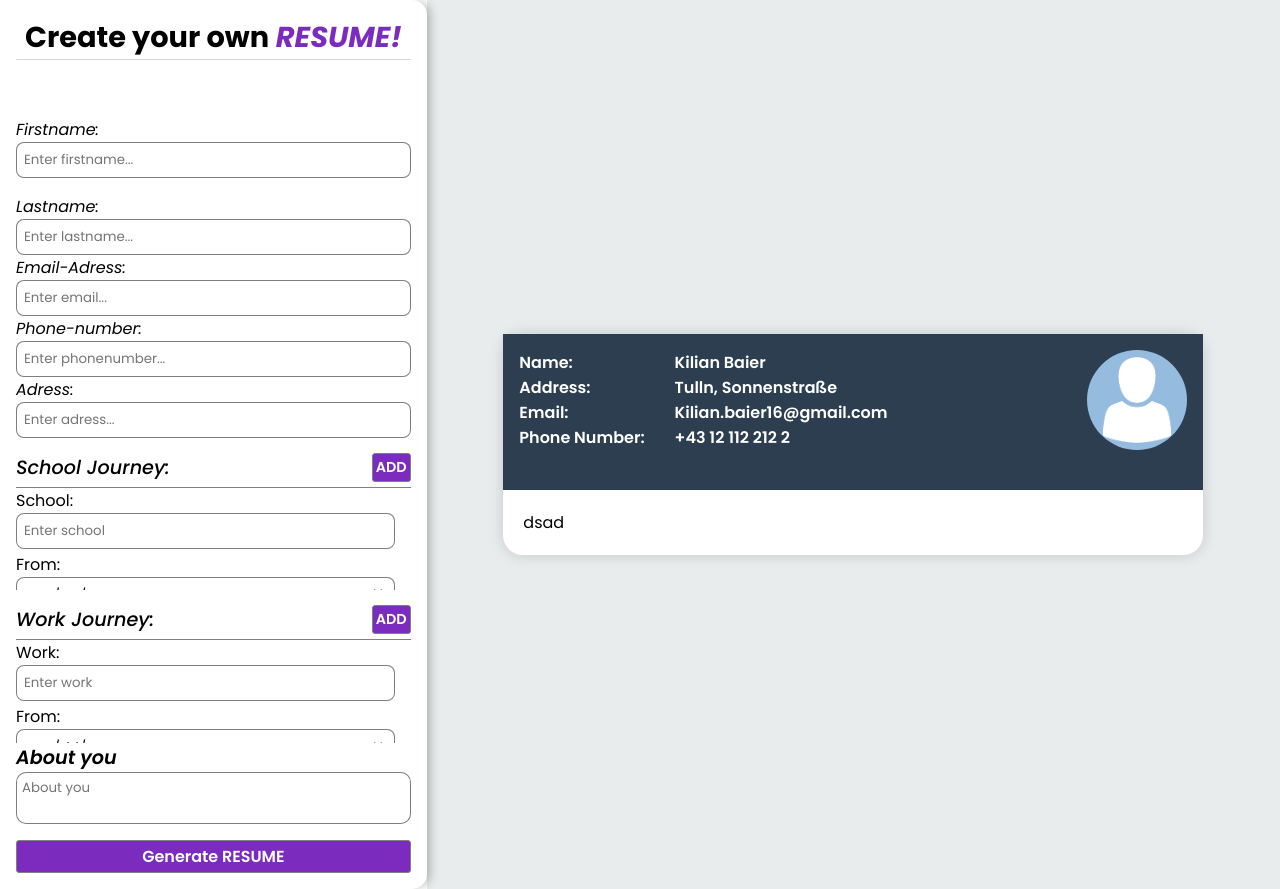
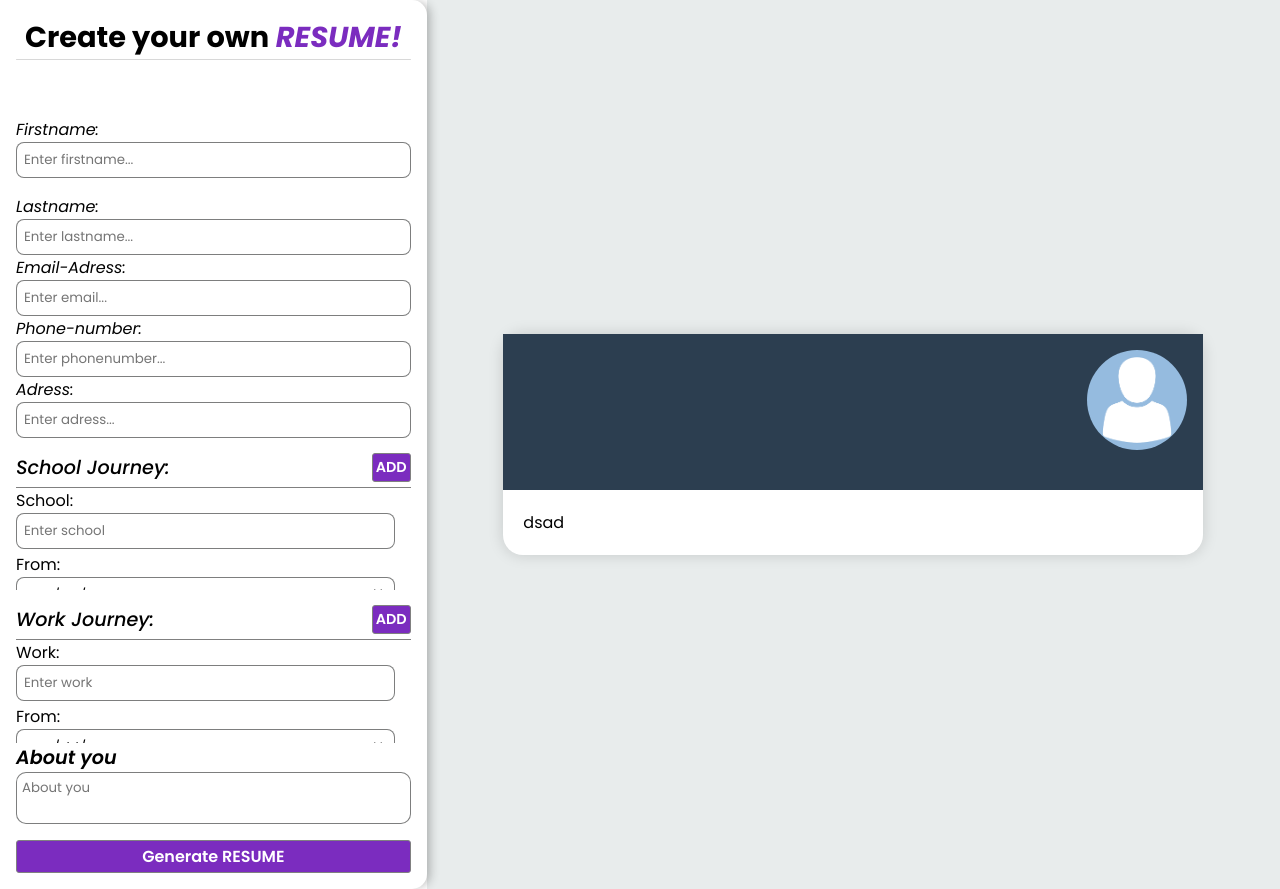
Before and after one commit to Kili196/CV-Generator, a React (Vite) app: page / in a window 1280 px wide. Built offline with nearby package versions, Linux system fonts and the light colour scheme.

Commit message:
added HeaderDetail props to Cv-Component

```diff
--- a/src/App.jsx
+++ b/src/App.jsx
@@ -30,7 +30,7 @@ function App() {
         isSumbitted={isSumbitted}
         setIsSubmitted={setIsSubmitted}
       />
-      <CvView />
+      <CvView user={user} />
     </div>
   );
 }
--- a/src/components/CvView.jsx
+++ b/src/components/CvView.jsx
@@ -1,11 +1,11 @@
 import HeaderDetails from "./HeaderDetails";
 
-const CvView = () => {
+const CvView = ({ user }) => {
   return (
     <div className="cv-view flex-center">
       <div className="cv-container">
         <header>
-          <HeaderDetails />
+          <HeaderDetails user={user} />
           <img src="/public/profile-picture-placeholder.png" />
         </header>
 
--- a/src/components/FormView.jsx
+++ b/src/components/FormView.jsx
@@ -85,7 +85,7 @@ const FormView = ({ user, setUser, isSubmitted, setIsSubmitted }) => {
             type={"text"}
             placeholder={"Enter adress..."}
             handleChange={handleChange}
-            objectChange="adress"
+            objectChange="address"
           />
 
           <InputBlock
--- a/src/components/HeaderDetails.jsx
+++ b/src/components/HeaderDetails.jsx
@@ -1,22 +1,33 @@
-const HeaderDetails = () => {
+const HeaderDetails = ({ user }) => {
   return (
     <div className="cv-details">
+      {user.firstname && user.lastname && (
         <div className="cv-detail">
           <label className="cv-label">Name:</label>
-        <span className="cv-value">Kilian Baier</span>
+          <span className="cv-value">
+            {user.firstname} {user.lastname}
+          </span>
         </div>
+      )}
+
+      {user.email && (
+        <div className="cv-detail">
+          <label className="cv-label">Email:</label>
+          <span className="cv-value">{user.email}</span>
+        </div>
+      )}
+      {user.address && (
         <div className="cv-detail">
           <label className="cv-label">Address:</label>
-        <span className="cv-value">Tulln, Sonnenstraße</span>
+          <span className="cv-value">{user.address}</span>
         </div>
+      )}
+      {user.phonenumber && (
         <div className="cv-detail">
-        <label className="cv-label">Email:</label>
-        <span className="cv-value">Kilian.baier16@gmail.com</span>
+          <label className="cv-label">Phonenumber:</label>
+          <span className="cv-value">{user.phonenumber}</span>
         </div>
-      <div className="cv-detail">
-        <label className="cv-label">Phone Number:</label>
-        <span className="cv-value">+43 12 112 212 2</span>
-      </div>
+      )}
     </div>
   );
 };
```
Lines whose indentation alone changed are shown as unchanged.
